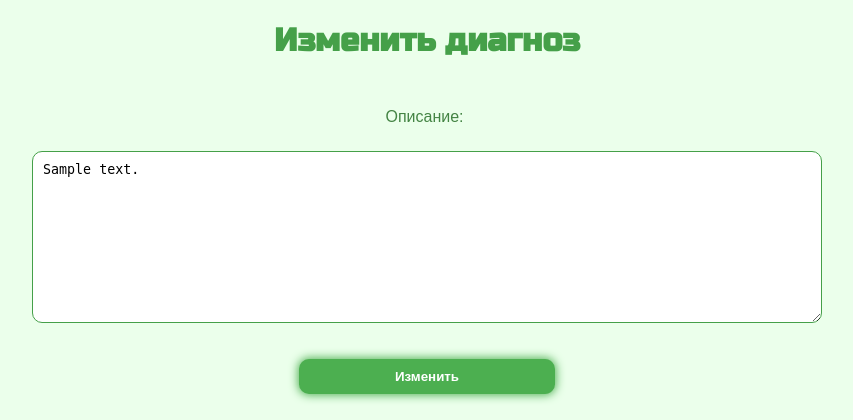
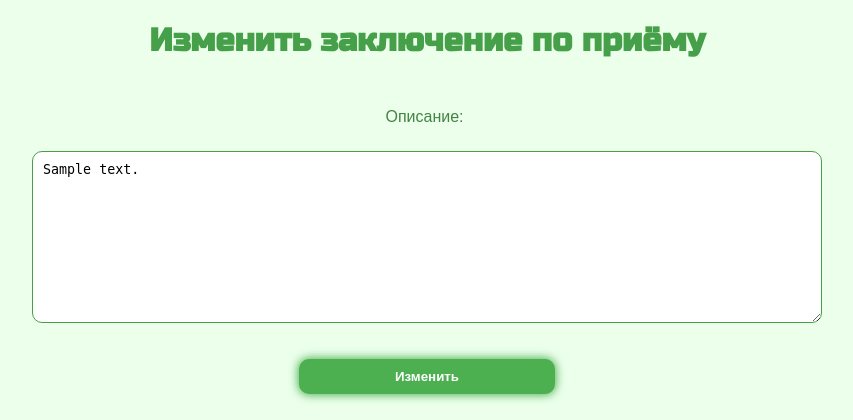
Before and after one commit to R1ARD/Kodolov, a Django app: page /vetKod/conclusion/1/edit in a window 1280 px wide. Shown: the part 124-544 px from the top of the page, without its empty margins (213-1066 px from the left). Run offline with Django 4.2, Linux system fonts and the light colour scheme; a user stored in the database is signed in; tables that the repository leaves empty hold one stand-in row (values such as "Sample post").

Commit message:
Diagnosis to Conclusion

```diff
--- a/kod1/pages/views.py
+++ b/kod1/pages/views.py
@@ -260,7 +260,7 @@ class ConclusionListView(ListView):
 
     def get_queryset(self):
         """
-        Переопределение queryset для фильтрации диагнозов по питомцу.
+        Переопределение queryset для фильтрации заключений по приёму по питомцу.
         """
         pet_id = self.kwargs.get('pet_id')
         return models.Conclusion.objects.filter(pet__id=pet_id)
--- a/kod1/templates/conclusion/conclusion_edit.html
+++ b/kod1/templates/conclusion/conclusion_edit.html
@@ -1,7 +1,7 @@
     {% extends 'base.html' %}
     {% block content %}
         <h1>
-            Изменить диагноз
+            Изменить заключение по приёму
         </h1>
         <form action="" method="post">
             {% csrf_token %}
--- a/kod1/templates/conclusion/conclusion_new.html
+++ b/kod1/templates/conclusion/conclusion_new.html
@@ -6,6 +6,6 @@
         <form action="" method="post">
             {% csrf_token %}
             {{ form.as_p }}
-            <input type="submit" value="Поставить диагноз и обработать" />
+            <input type="submit" value="Обработать" />
         </form>
     {% endblock %}
```
